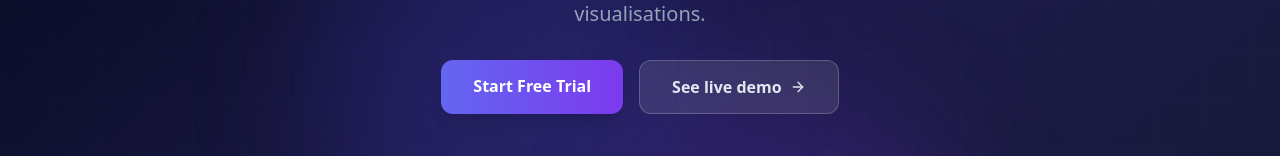
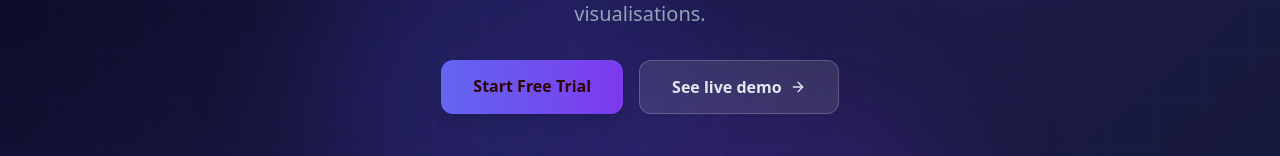
Before and after one commit to ranaasad01/atomic-design-a-saas-dashboard-with-analytics-c-6a4fa4e9, a Next.js app: page / in a window 1280 px wide. Shown: the part 378-534 px from the top of the page. Built offline with nearby package versions, Linux system fonts and the light colour scheme.

Commit message:
style: add inline color to Start Free Trial link
Apply dark red color (#2f0404) to the "Start Free Trial" CTA button via inline style attribute without modifying Tailwind classes or affecting other elements.

```diff
--- a/app/page.tsx
+++ b/app/page.tsx
@@ -335,6 +335,7 @@ export default function HomePage() {
             {/* CTAs */}
             <motion.div variants={fadeInUp} className="flex flex-col sm:flex-row gap-4 mt-2">
               <motion.a
+                style={{ color: "#2f0404" }}
                 href="#get-started"
                 whileHover={shouldReduce ? {} : { scale: 1.04, boxShadow: "0 8px 32px rgba(99,102,241,0.45)" }}
                 whileTap={{ scale: 0.97 }}
```
Also changed, not shown: 1 other file (tests, documents, lock files or other folders).
